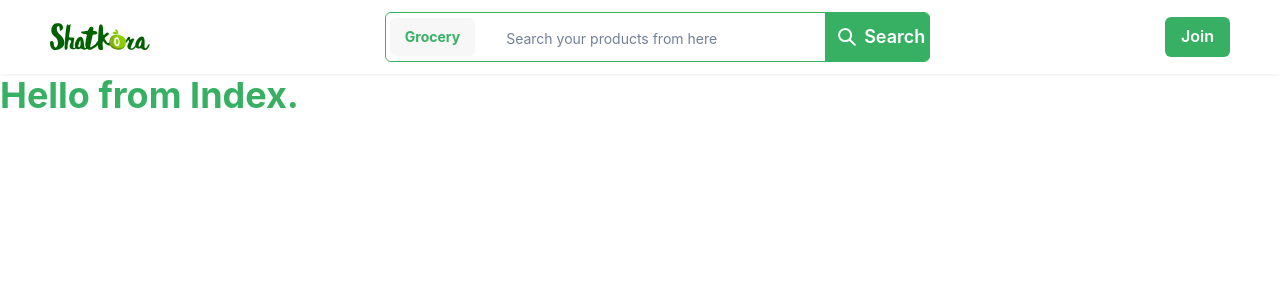
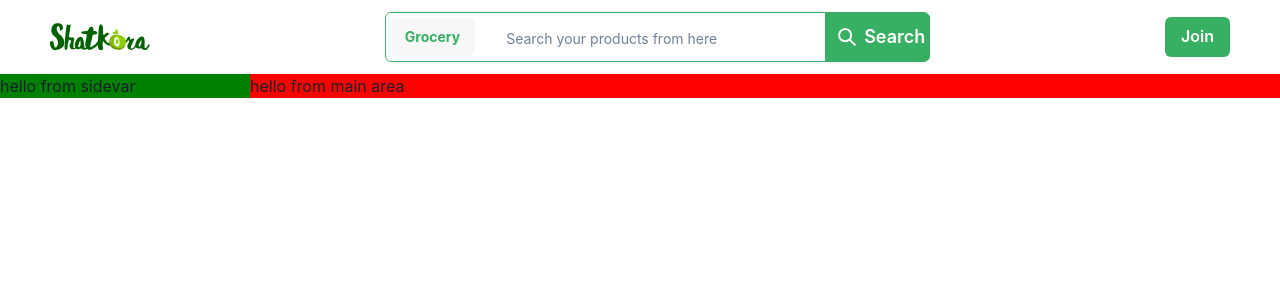
Before and after one commit to mahfuj02/grocery-bazar, a Next.js app: page / in a window 1280 px wide. Shown: the top 300 px of the page. Built offline with nearby package versions, Linux system fonts and the light colour scheme.

Commit message:
Creating Responsive Layout For Home

```diff
--- a/pages/index.tsx
+++ b/pages/index.tsx
@@ -1,4 +1,4 @@
-import { Heading } from "@chakra-ui/react";
+import { Grid, GridItem, Show } from "@chakra-ui/react";
 import { Inter } from "next/font/google";
 import Head from "next/head";
 
@@ -13,9 +13,21 @@ export default function Home() {
         <meta name="viewport" content="width=device-width, initial-scale=1" />
         <link rel="icon" href="/favicon.ico" />
       </Head>
-      <main>
-        <Heading textColor="secondary">Hello from Index.</Heading>
-      </main>
+      <Grid
+        templateAreas={{ base: `"main"`, lg: `"aside main"` }}
+        templateColumns={{ base: "1fr", lg: "250px 1fr" }}
+      >
+        <Show above="lg">
+          <GridItem area="aside" bg={"green"}>
+            {" "}
+            hello from sidevar
+          </GridItem>
+        </Show>
+
+        <GridItem area="main" bg={"red"}>
+          hello from main area
+        </GridItem>
+      </Grid>
     </>
   );
 }
```
Also changed, not shown: components/categories/CategoryList.tsx (added, +9 -0 lines).
